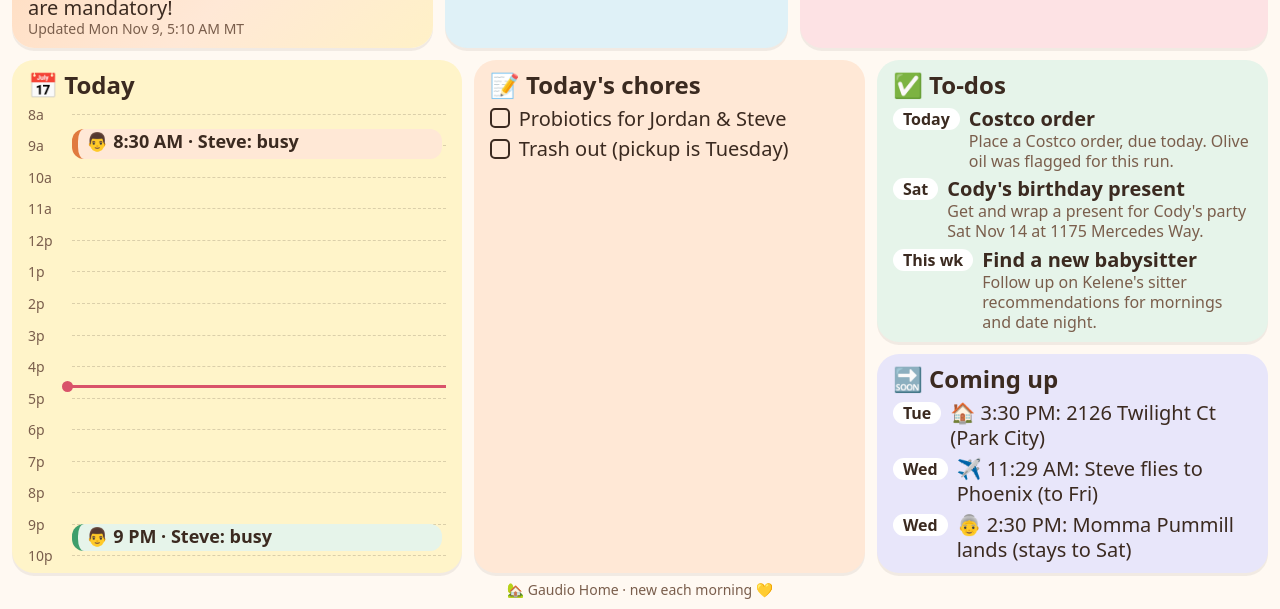
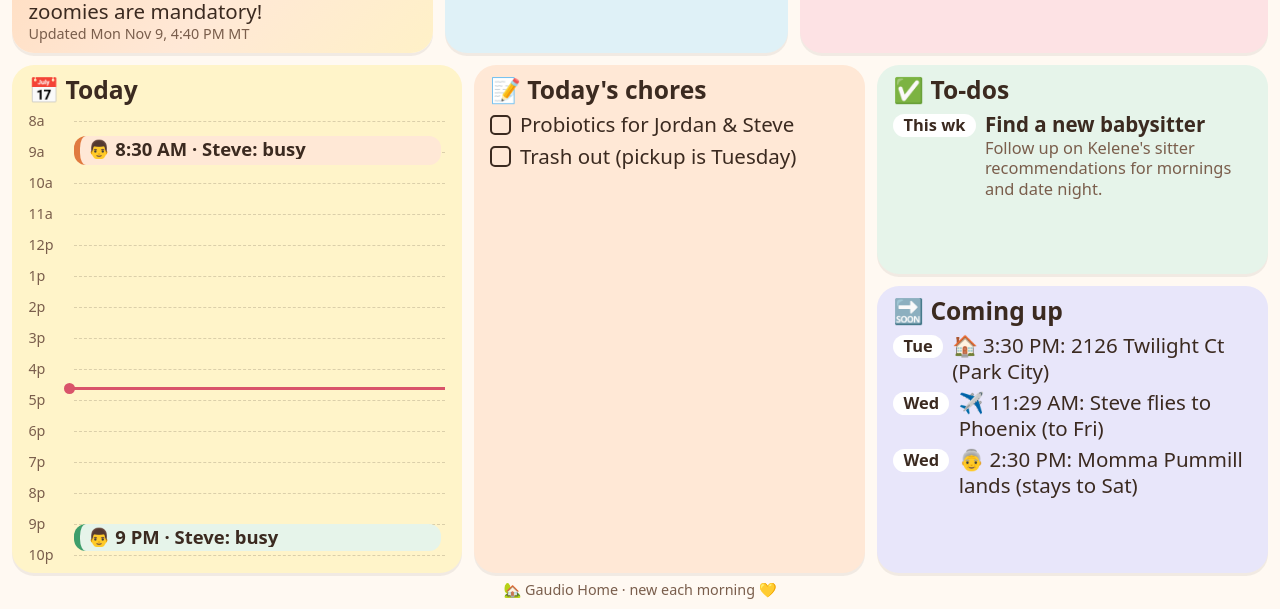
Before and after one commit to GaudioFam/gh-c07dcd4335, a plain HTML site: page index.html in a window 1280 px wide. Shown: the part 191-800 px from the top of the page. Drawn offline with Linux system fonts and the light colour scheme.

Commit message:
update 2026-11-09 16:35

```diff
--- a/data.json
+++ b/data.json
@@ -1,7 +1,7 @@
 {
   "DATE_ISO": "2026-11-09",
   "DATE": "Monday, November 9",
-  "UPDATED": "Updated Mon Nov 9, 5:10 AM MT",
+  "UPDATED": "Updated Mon Nov 9, 4:40 PM MT",
   "FUN_NOTE": "🐕 Charlie & Asher: it's Monday, zoomies are mandatory!",
   "WEATHER": {
     "high": "62°",
@@ -14,8 +14,16 @@
   "DAY_START": 8,
   "DAY_END": 22,
   "EVENTS": [
-    {"start": 8.5, "end": 9.5, "title": "Steve: busy"},
-    {"start": 21, "end": 21.5, "title": "Steve: busy"}
+    {
+      "start": 8.5,
+      "end": 9.5,
+      "title": "Steve: busy"
+    },
+    {
+      "start": 21,
+      "end": 21.5,
+      "title": "Steve: busy"
+    }
   ],
   "CHECKLISTS": [
     {
@@ -27,13 +35,33 @@
     }
   ],
   "TODOS": [
-    {"lead": "Today", "title": "Costco order", "detail": "Place a Costco order, due today. Olive oil was flagged for this run."},
-    {"lead": "Sat", "title": "Cody's birthday present", "detail": "Get and wrap a present for Cody's party Sat Nov 14 at 1175 Mercedes Way."},
-    {"lead": "This wk", "title": "Find a new babysitter", "detail": "Follow up on Kelene's sitter recommendations for mornings and date night."}
+    {
+      "lead": "This wk",
+      "title": "Find a new babysitter",
+      "detail": "Follow up on Kelene's sitter recommendations for mornings and date night."
+    }
   ],
   "COMING_UP": [
-    {"lead": "Tue", "title": "🏠 3:30 PM: 2126 Twilight Ct (Park City)"},
-    {"lead": "Wed", "title": "✈️ 11:29 AM: Steve flies to Phoenix (to Fri)"},
-    {"lead": "Wed", "title": "👵 2:30 PM: Momma Pummill lands (stays to Sat)"}
+    {
+      "lead": "Tue",
+      "title": "🏠 3:30 PM: 2126 Twilight Ct (Park City)"
+    },
+    {
+      "lead": "Wed",
+      "title": "✈️ 11:29 AM: Steve flies to Phoenix (to Fri)"
+    },
+    {
+      "lead": "Wed",
+      "title": "👵 2:30 PM: Momma Pummill lands (stays to Sat)"
+    }
+  ],
+  "GUESTS": [
+    {
+      "name": "Momma Pummill",
+      "from": "2026-11-11",
+      "to": "2026-11-14",
+      "arrive": "Landing at 2:30 PM today",
+      "note": "Here through Saturday"
+    }
   ]
 }
--- a/index.html
+++ b/index.html
@@ -26,11 +26,13 @@ ul{list-style:none;margin:0;padding:0}li{margin:.28rem 0;display:flex;gap:.45rem
 .pill{background:#fff;border-radius:999px;padding:1px .5rem;font-size:.8rem;font-weight:700;flex:none;white-space:nowrap;margin-top:.1rem}
 .foot{text-align:center;margin-top:8px;color:var(--soft);font-size:.7rem;flex:none}
 #banner{display:none;background:#D9536A;color:#fff;font-weight:800;border-radius:14px;padding:8px 14px;margin-bottom:10px;text-align:center;flex:none}
+#welcome{display:none;background:linear-gradient(135deg,#FFD9B8,#FDE2E4 55%,#E8E6FA);border-radius:22px;padding:.45rem 1rem;margin-bottom:12px;text-align:center;flex:none;box-shadow:0 3px 0 rgba(59,42,32,.07)}#welcome b{font-size:1.45rem;font-weight:900}#welcome .soft{font-size:.85rem;font-weight:700}
 #off{display:none;font-size:.7rem;color:#D9536A}
 @media(max-width:960px){body{overflow:auto;height:auto}.top{grid-template-columns:1fr 1fr}.greet{grid-column:1/-1}.main{grid-template-columns:1fr 1fr}.main>.col:first-child{grid-column:1/-1}.tl{min-height:420px}}
 @media(max-width:600px){.top,.main{grid-template-columns:1fr}}
 </style></head><body>
 <div id="banner"></div>
+<div id="welcome"></div>
 <div class="top">
 <div class="card greet"><div class="g1" id="greet"></div><div class="soft" id="season"></div><div class="date" id="date"></div><div id="fun"></div><div class="stamp"><span id="upd"></span> <span id="off"></span></div></div>
 <div class="card wx"><div class="e" id="wxe"></div><div><div class="hl" id="hl"></div><div id="sky"></div><div class="soft sm" id="pw"></div></div></div>
@@ -50,9 +52,13 @@ function sky(s){s=s.toLowerCase();return/snow/.test(s)?'🌨️':/rain|shower/.t
 function season(m,d){if(m==12)return'🎄 Merry season';if(m<=2)return'❄️ Snowy days';if(m<=5)return'🌷 Spring is here';if(m<=8)return'☀️ Summer fun';if(m==10&&d>=15)return'🎃 Spooky season';if(m==11&&d>=20)return'🦃 Thankful season';return'🍂 Cozy fall days'}
 function tick(){const n=den();$('greet').textContent=(n.h<12?'Good morning':n.h<17?'Good afternoon':'Good evening')+', Gaudios!';$('season').textContent=season(n.m,n.d);
  const nl=$('nowl');if(D&&nl){const t=n.h+n.min/60;if(t>=D.DAY_START&&t<=D.DAY_END){nl.style.display='';nl.style.top=((t-D.DAY_START)/(D.DAY_END-D.DAY_START)*100)+'%'}else nl.style.display='none'}
+ guests(n);
  const stale=D&&D.DATE_ISO!==n.iso&&(n.h>5||(n.h==5&&n.min>=30));$('banner').style.display=stale?'block':'none';$('banner').textContent='⚠️ This is old info ('+(D?D.DATE:'')+'). Refreshing…';
  if(stale&&Date.now()-LOADED>120000&&!sessionStorage.getItem('rl'+n.iso)){sessionStorage.setItem('rl'+n.iso,1);location.reload()}
  if(Date.now()-LOADED>3600000)location.reload()}
+function guests(n){const w=$('welcome');const g=(D&&D.GUESTS||[]).filter(x=>x.from<=n.iso&&n.iso<=x.to);if(!g.length){if(w.style.display!=='none'){w.style.display='none';D&&fit()}return}
+ const nm=g.map(x=>x.name),names=nm.length>1?nm.slice(0,-1).join(', ')+' & '+nm[nm.length-1]:nm[0],notes=g.map(x=>x.from===n.iso&&x.arrive?x.arrive:x.to===n.iso?'Last day together, soak it up!':x.note||'').filter(Boolean).join(' · ');
+ const html='<b>💛 Welcome, '+esc(names)+'!</b> <span class="soft">We\'re so happy you\'re here'+(notes?' · '+esc(notes):'')+'</span>';if(w.innerHTML!==html||w.style.display!=='block'){w.innerHTML=html;w.style.display='block';fit()}}
 function fit(){if(innerWidth<=960){document.documentElement.style.setProperty('--fs','21px');return}const r=document.documentElement;let f=Math.max(16,Math.min(24,innerHeight/39));
  const over=()=>document.body.scrollHeight>innerHeight+1||[...document.querySelectorAll('.col')].some(c=>c.scrollHeight>c.clientHeight+1)||[...document.querySelectorAll('.col>.card')].some(c=>c.scrollHeight>c.clientHeight+1);
  r.style.setProperty('--fs',f+'px');while(f>12&&over()){f-=.5;r.style.setProperty('--fs',f+'px')}
```
